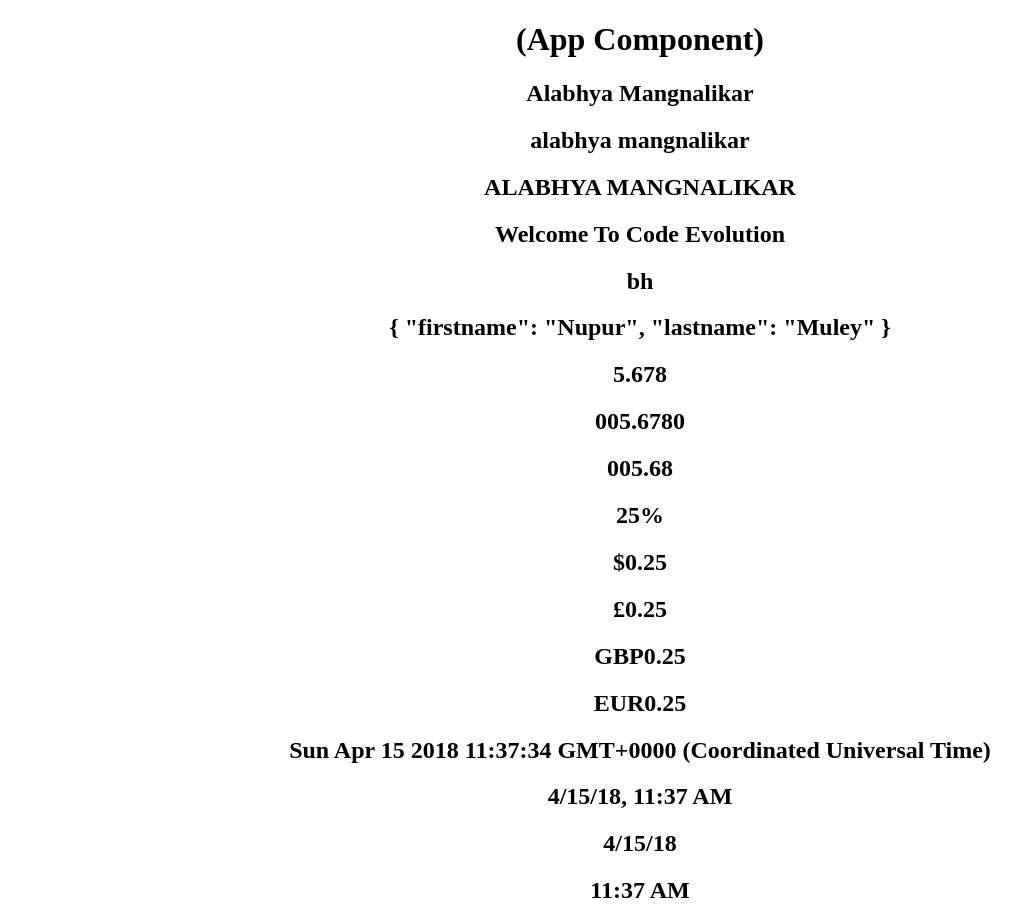
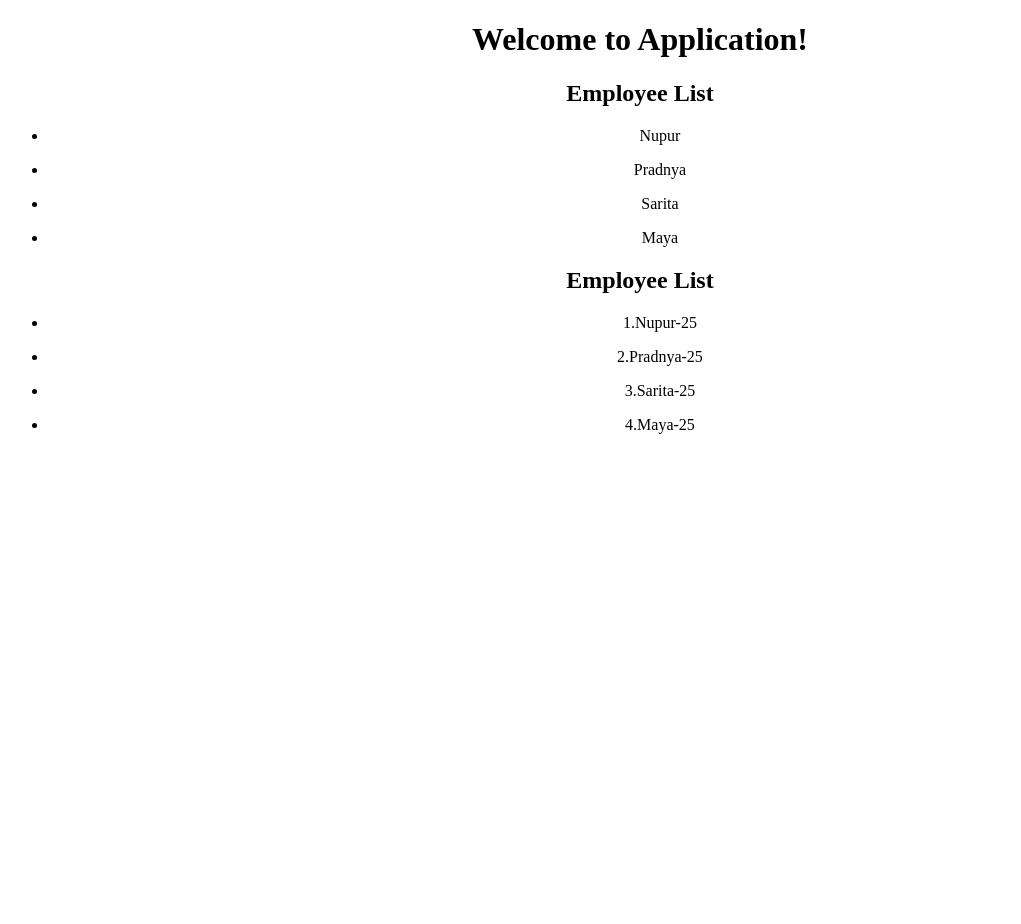
Before and after one commit to muleynupur/angular-learning, an Angular app: page / in a window 1280 px wide. Shown: the whole page, without its empty margins (0-1021 px from the left). After the commit the page ends 800 px from the top, so only its background shows below. Built offline with nearby package versions, Linux system fonts and the light colour scheme.

Commit message:
Services

```diff
--- a/src/app/app.component.html
+++ b/src/app/app.component.html
@@ -1,7 +1,8 @@
 <!--The content below is only a placeholder and can be replaced.-->
 <div style="text-align:center">
   <h1>
-    (App Component)
+    Welcome to {{title}}!
   </h1>
-  <app-test></app-test>
+  <employee-list>></employee-list>
+  <employee-detail></employee-detail>
 </div>
--- a/src/app/app.component.ts
+++ b/src/app/app.component.ts
@@ -7,8 +7,4 @@
 })
 export class AppComponent {
   title = 'Application';
-  // tslint:disable-next-line:quotemark
-  public name = "Nupur";
-  // tslint:disable-next-line:quotemark
-  public message = "";
 }
--- /dev/null
+++ b/src/app/employee-detail/employee-detail.component.html
@@ -0,0 +1,3 @@
+<p>
+  employee-detail works!
+</p>
--- /dev/null
+++ b/src/app/employee-detail/employee-detail.component.ts
@@ -0,0 +1,30 @@
+import { Component, OnInit } from '@angular/core';
+
+@Component({
+  // tslint:disable-next-line:component-selector
+  selector: 'employee-detail',
+  template: `
+  <h2>Employee List</h2>
+  <ul *ngFor="let employee of employees">
+  <li>{{employee.id}}.{{employee.name}}-{{employee.age}}</li>
+  </ul>
+  `,
+  styles: []
+})
+export class EmployeeDetailComponent implements OnInit {
+  public employees = [
+    // tslint:disable-next-line:quotemark
+    {"id": 1 , "name": "Nupur", "age": 25},
+    // tslint:disable-next-line:quotemark
+    {"id": 2 , "name": "Pradnya", "age": 25},
+    // tslint:disable-next-line:quotemark
+    {"id": 3 , "name": "Sarita", "age": 25},
+    // tslint:disable-next-line:quotemark
+    {"id": 4 , "name": "Maya" , "age": 25}
+  ];
+  constructor() { }
+
+  ngOnInit() {
+  }
+
+}
--- /dev/null
+++ b/src/app/employee-list/employee-list.component.html
@@ -0,0 +1,3 @@
+<p>
+  employee-list works!
+</p>
--- /dev/null
+++ b/src/app/employee-list/employee-list.component.ts
@@ -0,0 +1,30 @@
+import { Component, OnInit } from '@angular/core';
+
+@Component({
+  // tslint:disable-next-line:component-selector
+  selector: 'employee-list',
+  template: `
+  <h2>Employee List</h2>
+  <ul *ngFor="let employee of employees">
+  <li>{{employee.name}}</li>
+  </ul>
+  `,
+  styles: []
+})
+export class EmployeeListComponent implements OnInit {
+  public employees = [
+    // tslint:disable-next-line:quotemark
+    {"id": 1 , "name": "Nupur", "age": 25},
+    // tslint:disable-next-line:quotemark
+    {"id": 2 , "name": "Pradnya", "age": 25},
+    // tslint:disable-next-line:quotemark
+    {"id": 3 , "name": "Sarita", "age": 25},
+    // tslint:disable-next-line:quotemark
+    {"id": 4 , "name": "Maya" , "age": 25}
+  ];
+  constructor() { }
+
+  ngOnInit() {
+  }
+
+}
--- a/src/app/test/test.component.ts
+++ b/src/app/test/test.component.ts
@@ -18,7 +18,7 @@
   <h2>{{0.25 | percent}}</h2>
   <h2>{{0.25 | currency}}</h2>
   <h2>{{0.25 | currency:'GBP'}}</h2>
-  <h2>{{0.25 | currency:'GBP':'code'}}</h2>
+  <h2>{{0.25 | currency:'GBP'}}</h2>
   <h2>{{0.25 | currency:'EUR':'code'}}</h2>
 
   <h2>{{date}}</h2>
```
Also changed, not shown: src/app/app.module.ts (+6 -3 lines), src/app/employee-detail/employee-detail.component.css (added), src/app/employee-list/employee-list.component.css (added), 2 other files (tests, documents, lock files or other folders).
